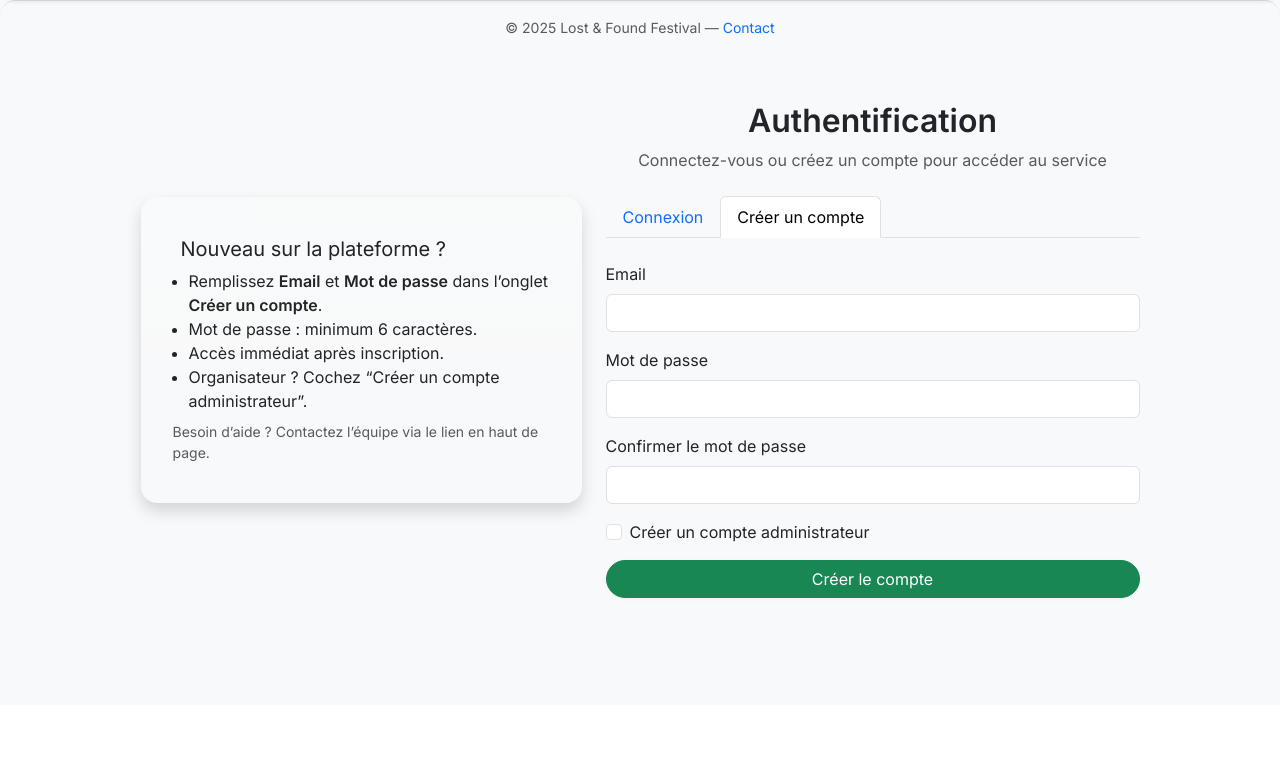
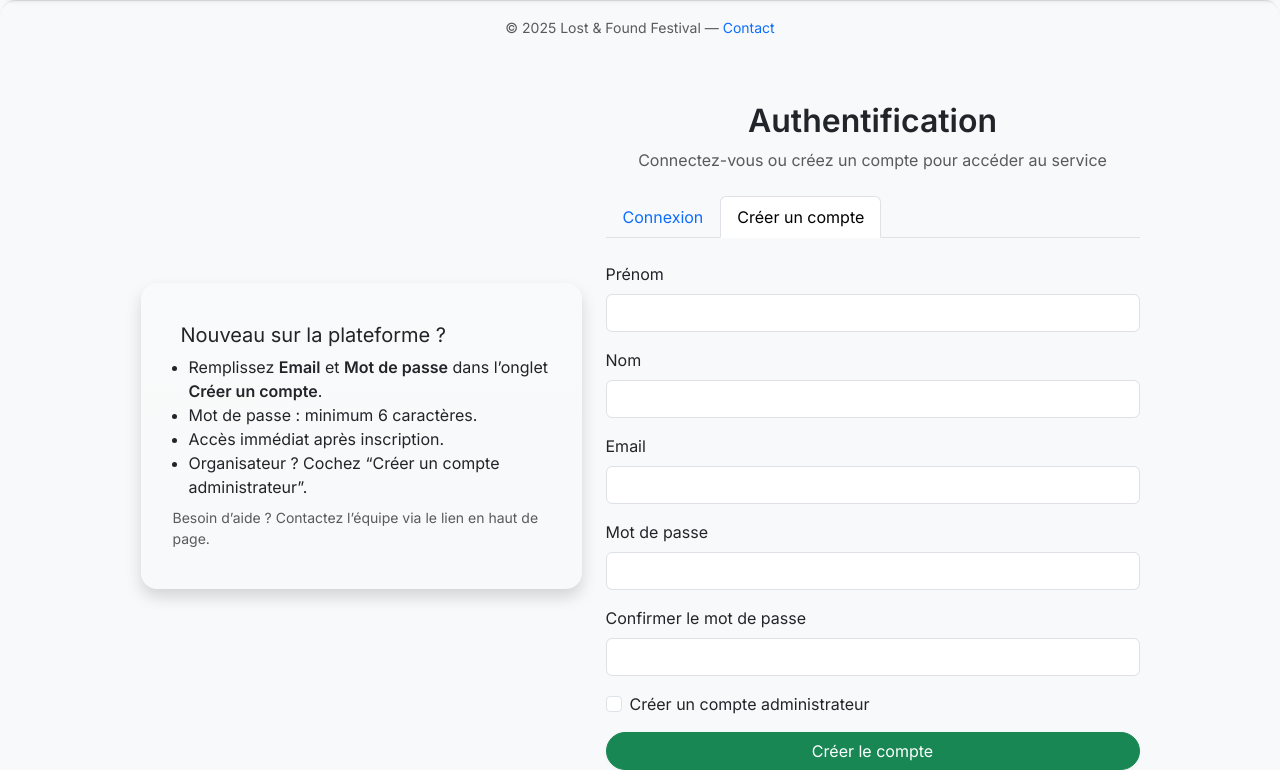
Before and after one commit to syrus2008/lostfound_festival, a Flask app: page /auth in a window 1280 px wide, after a click on "Créer un compte". Shown: the part 95-865 px from the top of the page. Before the commit the page ends 693 px from the top, so only its background shows below. Run offline with Flask 3, Linux system fonts and the light colour scheme; some libraries are stand-ins or nearby versions.

Commit message:
correct bug connexion

```diff
--- a/forms.py
+++ b/forms.py
@@ -48,6 +48,8 @@ class LoginForm(FlaskForm):
     submit = SubmitField('Connexion')
 
 class RegisterForm(FlaskForm):
+    first_name = StringField('Prénom', validators=[DataRequired(), Length(max=100)])
+    last_name = StringField('Nom', validators=[DataRequired(), Length(max=100)])
     email = StringField('Email', validators=[DataRequired(), Email(), Length(max=150)])
     password = PasswordField('Mot de passe', validators=[DataRequired(), Length(min=6)])
     password2 = PasswordField('Confirmer le mot de passe', validators=[DataRequired(), EqualTo('password')])
--- a/models.py
+++ b/models.py
@@ -66,6 +66,8 @@ class ItemPhoto(db.Model):
 class User(UserMixin, db.Model):
     __tablename__ = 'users'
     id = db.Column(db.Integer, primary_key=True)
+    first_name = db.Column(db.String(100), nullable=False)
+    last_name = db.Column(db.String(100), nullable=False)
     email = db.Column(db.String(150), unique=True, nullable=False, index=True)
     password_hash = db.Column(db.String(128), nullable=False)
     is_admin = db.Column(db.Boolean, default=False)
--- a/templates/auth.html
+++ b/templates/auth.html
@@ -61,6 +61,14 @@
       <form method="POST" action="{{ url_for('main.auth') }}?tab=register">
         <input type="hidden" name="csrf_token" value="{{ register_form.csrf_token._value() }}" id="register_csrf_token">
         <div class="mb-3">
+          {{ register_form.first_name.label(class="form-label", for="register_first_name") }}
+          {{ register_form.first_name(class="form-control", id="register_first_name") }}
+        </div>
+        <div class="mb-3">
+          {{ register_form.last_name.label(class="form-label", for="register_last_name") }}
+          {{ register_form.last_name(class="form-control", id="register_last_name") }}
+        </div>
+        <div class="mb-3">
           {{ register_form.email.label(class="form-label", for="register_email") }}
           {{ register_form.email(class="form-control", id="register_email") }}
         </div>
--- a/views.py
+++ b/views.py
@@ -69,16 +69,19 @@ def auth():
                 if User.query.filter_by(email=register_form.email.data.lower()).first():
                     flash('Cet email existe déjà.', 'danger')
                 else:
-                    user = User(email=register_form.email.data.lower())
+                    user = User(
+                        first_name=register_form.first_name.data.strip(),
+                        last_name=register_form.last_name.data.strip(),
+                        email=register_form.email.data.lower()
+                    )
                     user.set_password(register_form.password.data)
-                    # Gestion admin unique
-                    if show_admin_checkbox and register_form.is_admin.data:
+                    if register_form.is_admin.data and show_admin_checkbox:
                         user.is_admin = True
                     else:
                         user.is_admin = False
                     db.session.add(user)
                     db.session.commit()
-                    log_action(user.id, 'register', 'Inscription utilisateur')
+                    log_action(user.id, 'register', f"Inscription utilisateur : {user.first_name} {user.last_name}")
                     flash('Compte créé. Connectez-vous.', 'success')
                     return redirect(url_for('main.auth', tab='login'))
     return render_template('auth.html', login_form=login_form, register_form=register_form, active_tab=active_tab, show_admin_checkbox=show_admin_checkbox)
```
